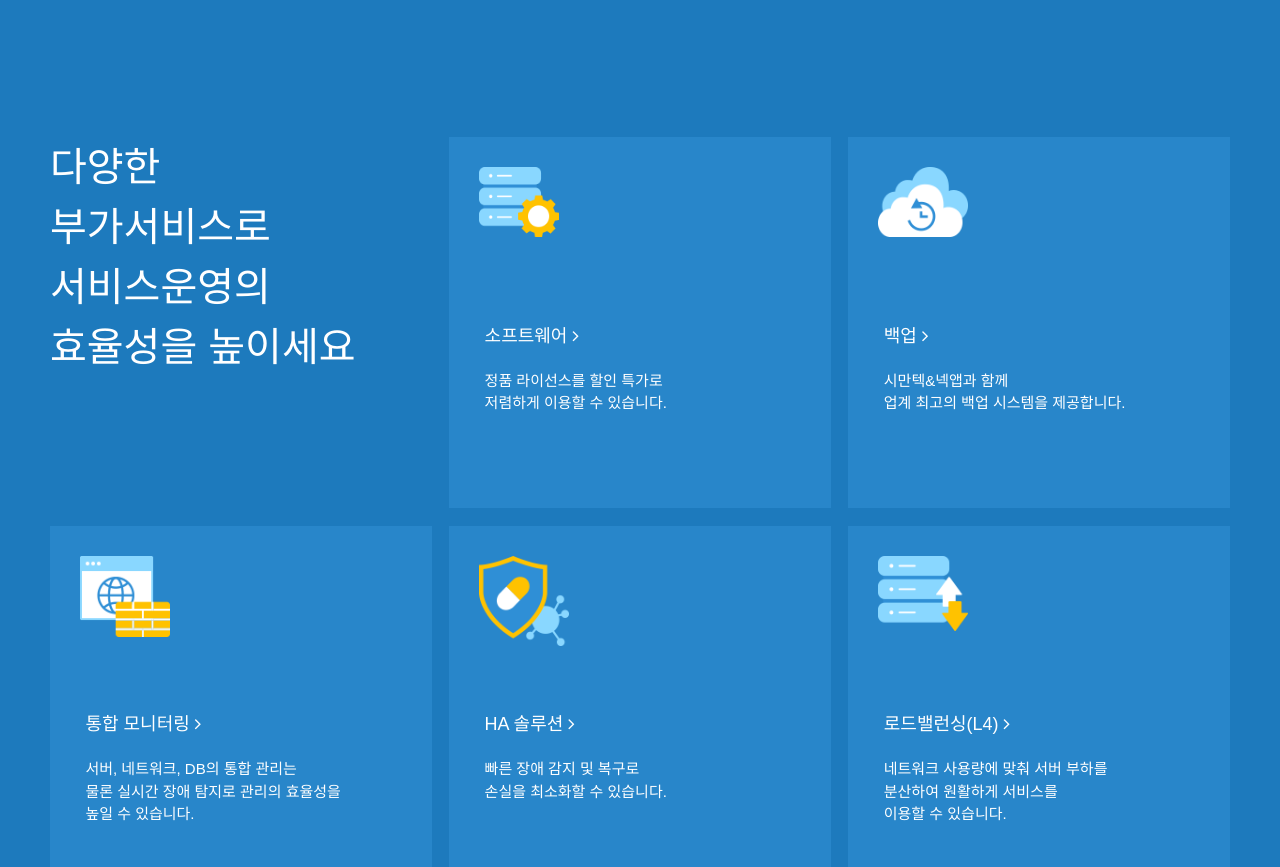
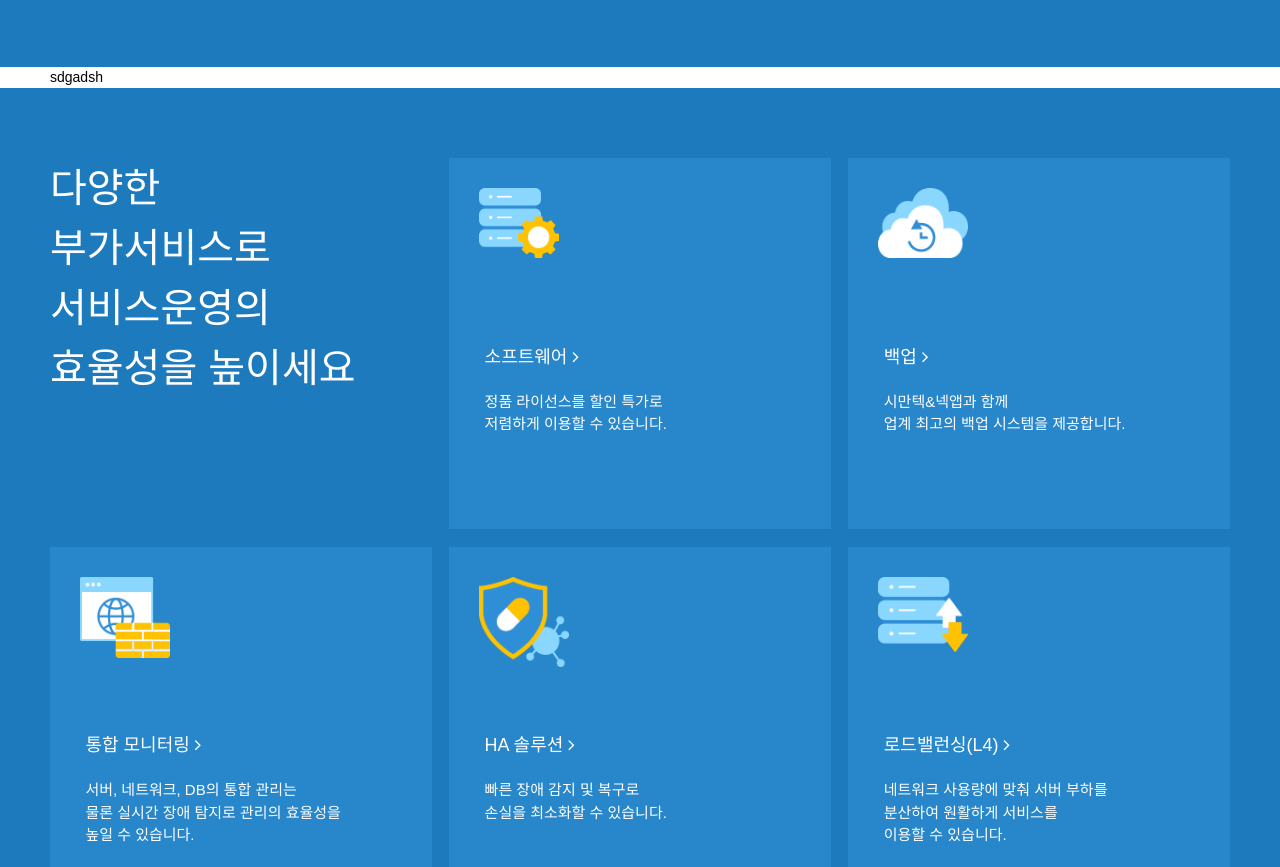
Before and after one commit to dbswl0407/site, a plain HTML site: page gabia/idc/hosting.html in a window 1280 px wide. Shown: the part 2123-2990 px from the top of the page. Drawn offline with Linux system fonts and the light colour scheme; a web font is replaced by a local one.

Commit message:
v1.0_2018.05.11
_

```diff
--- a/gabia/idc/hosting.html
+++ b/gabia/idc/hosting.html
@@ -194,6 +194,14 @@
 				</div>
 			</section>
 			<!--//select2-->
+
+			<section id="infor2">
+				<div class="container">
+					<div class="infor2">
+						sdgadsh
+					</div>
+				</div>
+			</section>
 
 			<section id="select5">
 				<div class="container">
```
